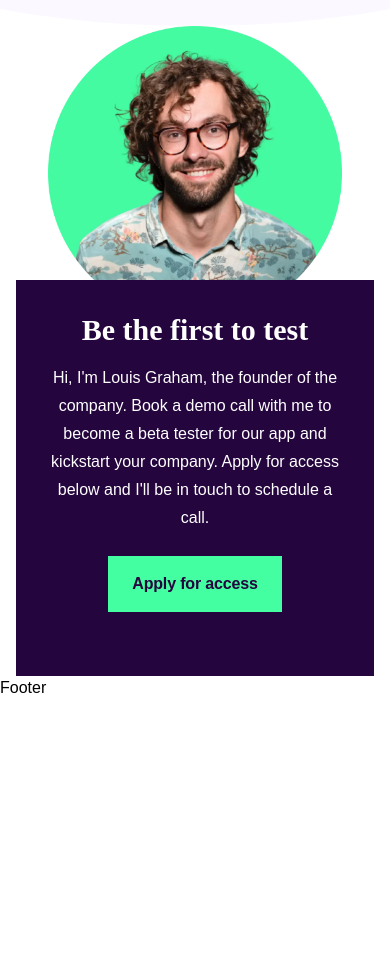
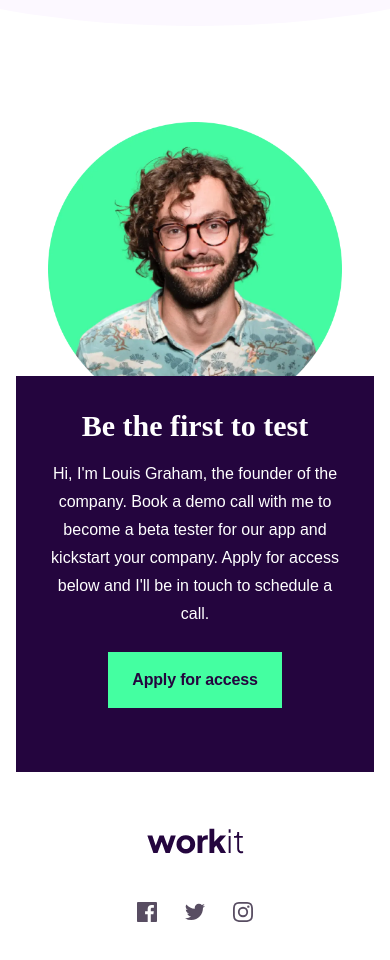
Before and after one commit to pankaj485/workit-react, a React (Vite) app: page / in a window 390 px wide. Shown: the part 1440-2400 px from the top of the page. Before the commit the page ends 2140 px from the top, so only its background shows below. Built offline with nearby package versions, Linux system fonts and the light colour scheme; a web font is replaced by a local one.

Commit message:
mobile: implement footer, minor css fixes

```diff
--- a/src/components/footer/Footer.jsx
+++ b/src/components/footer/Footer.jsx
@@ -1,5 +1,26 @@
 const Footer = () => {
-	return <div>Footer</div>;
+	return (
+		<div className="flex flex-col justify-center items-center gap-12 my-14">
+			<img src="../../../public/assets/images/logo-dark.svg" alt="logo image" />
+			<div className="flex gap-7 ">
+				<img
+					className="w-5"
+					src="../../../public/assets/images/icon-facebook.svg"
+					alt="facebook logo"
+				/>
+				<img
+					className="w-5"
+					src="../../../public/assets/images/icon-twitter.svg"
+					alt="twitter logo"
+				/>
+				<img
+					className="w-5"
+					src="../../../public/assets/images/icon-instagram.svg"
+					alt="instagram"
+				/>
+			</div>
+		</div>
+	);
 };
 
 export default Footer;
--- a/src/components/promotion/Promotion.jsx
+++ b/src/components/promotion/Promotion.jsx
@@ -1,6 +1,6 @@
 const Promotion = () => {
 	return (
-		<div className="promotionBlock mx-4 ">
+		<div className="promotionBlock mx-4 mt-24">
 			<img
 				className="px-8"
 				src="../../../public/assets/images/image-founder.webp"
```
